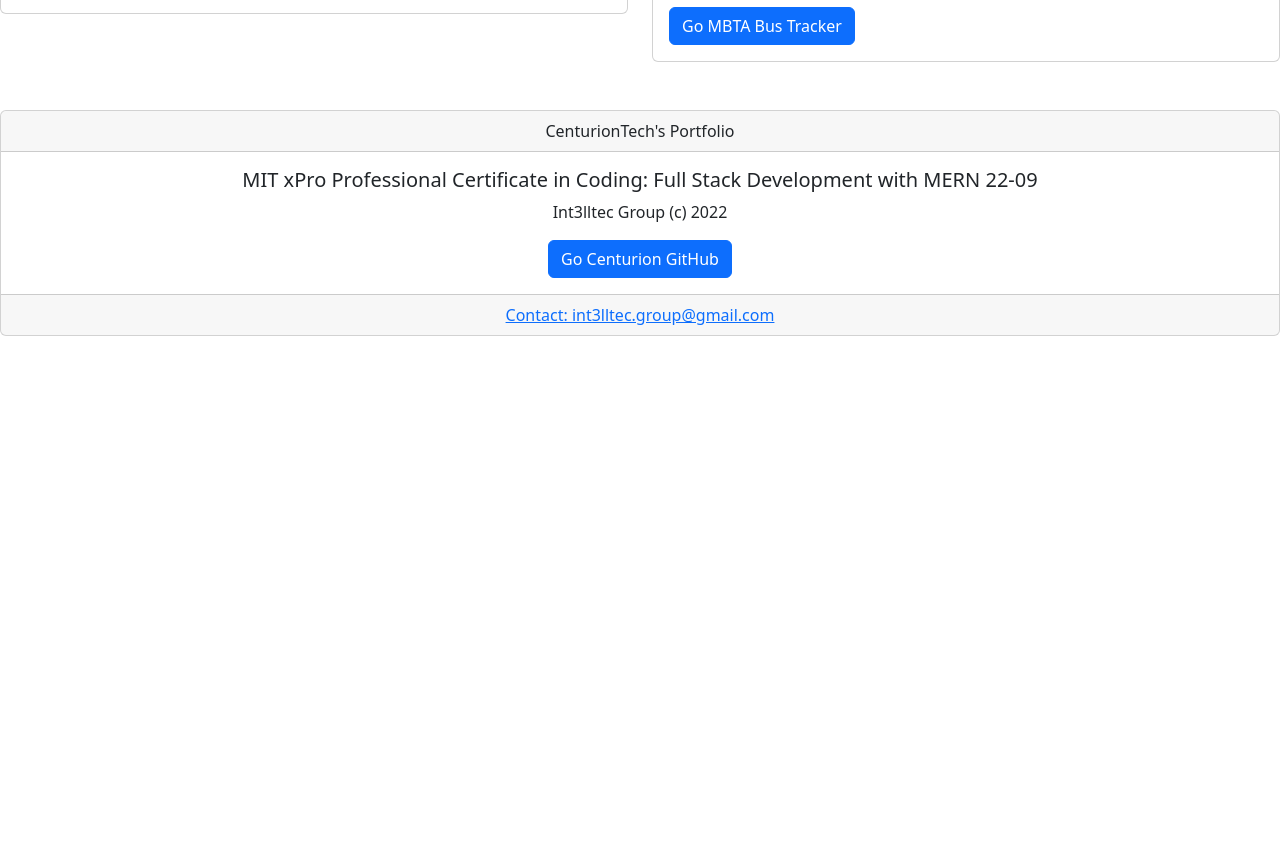
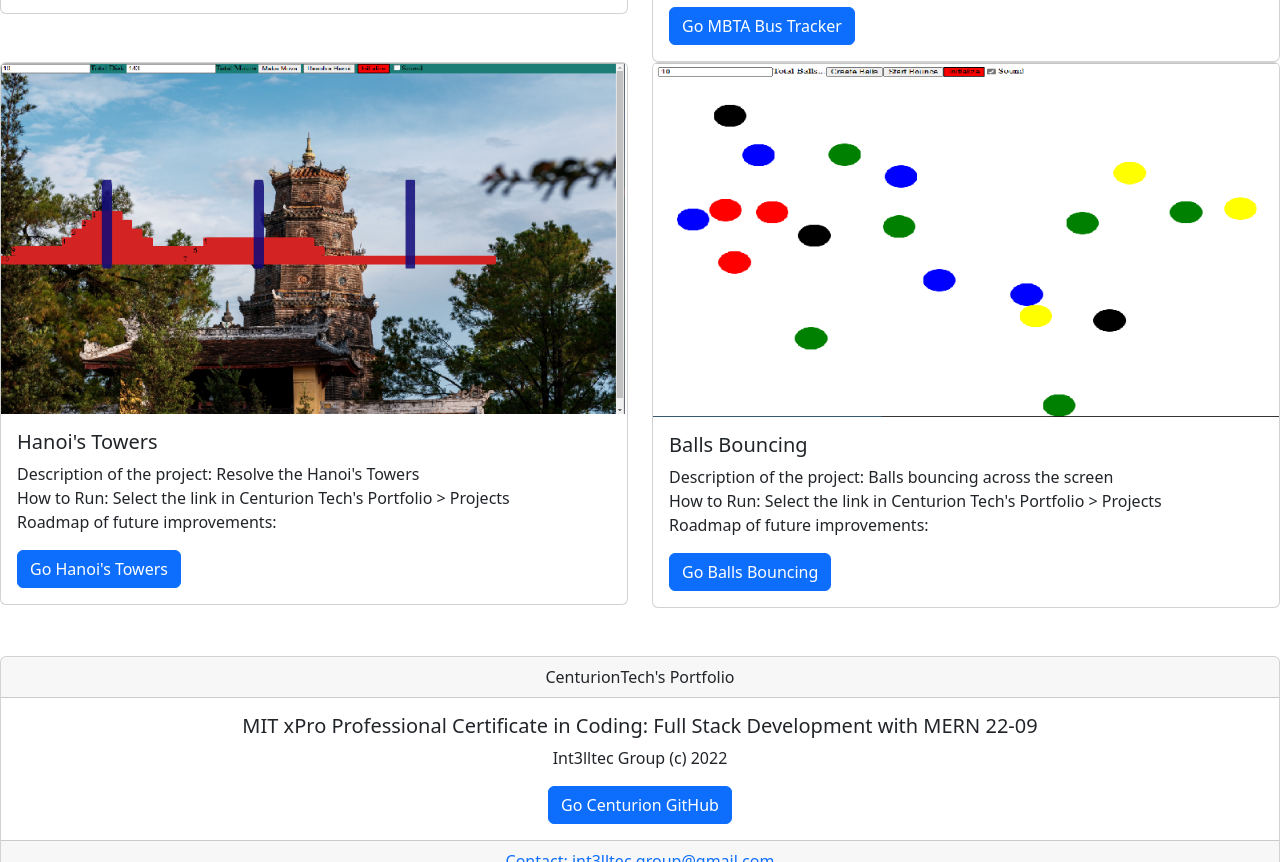
Before and after one commit to CenturionTech/centuriontech.github.io, a plain HTML site: page index.html in a window 1280 px wide. Shown: the part 1562-2424 px from the top of the page. Before the commit the page ends 1898 px from the top, so only its background shows below. Drawn offline with nearby package versions, Linux system fonts and the light colour scheme.

Commit message:
Add files via upload

```diff
--- a/index.html
+++ b/index.html
@@ -59,7 +59,7 @@
                   <li><a class="dropdown-item" href="https://github.com/CenturionTech/pacman">PacMan</a></li>
                   <li><a class="dropdown-item" href="https://github.com/CenturionTech/pacmen">PacMen</a></li>
                   <li><hr class="dropdown-divider"></li>
-                  <li><a class="dropdown-item" href="#">Balls Bouncing</a></li>
+                  <li><a class="dropdown-item" href="https://github.com/CenturionTech/balls">Balls Bouncing</a></li>
                   <li><hr class="dropdown-divider"></li>
                   <li><a class="dropdown-item" href="https://github.com/CenturionTech/eyes">Pink Panther's Eyes</a></li>
                   <li><hr class="dropdown-divider"></li>
@@ -70,7 +70,7 @@
                   <li><a class="dropdown-item" href="#">Chicago Crimes - Cluster Groups</a></li>
                   <li><a class="dropdown-item" href="#">Chicago Crimes - Heat Map</a></li>
                   <li><hr class="dropdown-divider"></li>
-                  <li><a class="dropdown-item" href="#">Hanoi's Towers</a></li>
+                  <li><a class="dropdown-item" href="https://github.com/CenturionTech/hanoi">Hanoi's Towers</a></li>
 
 
                 </ul>
@@ -139,6 +139,33 @@
             </div>
           </div>
         </div>
+
+        <div class="col-sm-6" >
+          <div class="card">
+            <img src="./hanoi.png" width="10%" height="10%" class="card-img-top" alt="...">
+            <div class="card-body">
+              <h5 class="card-title">Hanoi's Towers</h5>
+              <p class="card-text">Description of the project: Resolve the Hanoi's Towers <br>
+                How to Run: Select the link in Centurion Tech's Portfolio > Projects <br>
+                Roadmap of future improvements:</p>
+              <a href="./hanoi.html" class="btn btn-primary">Go Hanoi's Towers</a>
+            </div>
+          </div>
+        </div>
+
+        <div class="col-sm-6" >
+          <div class="card">
+            <img src="./balls.png" width="10%" height="10%" class="card-img-top" alt="...">
+            <div class="card-body">
+              <h5 class="card-title">Balls Bouncing</h5>
+              <p class="card-text">Description of the project: Balls bouncing across the screen <br>
+                How to Run: Select the link in Centurion Tech's Portfolio > Projects <br>
+                Roadmap of future improvements:</p>
+              <a href="./projectile.html" class="btn btn-primary">Go Balls Bouncing</a>
+            </div>
+          </div>
+        </div>
+
       </div>
 
 
```
Also changed, not shown: balls.png (added).
